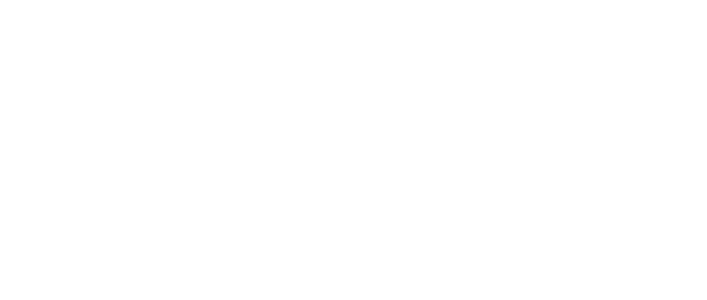
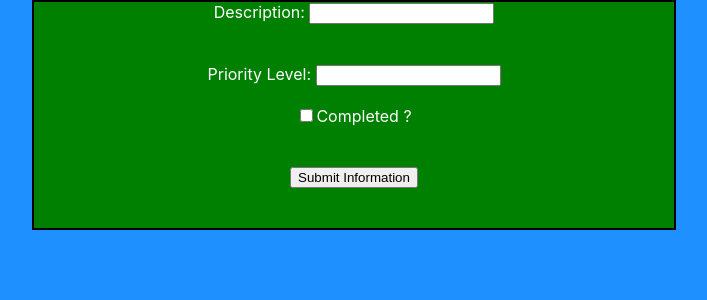
Before and after one commit to hardipchander/frontendApp, a React (Create React App) app: page /newtask in a window 1280 px wide. Before the commit this address had no page. Shown: the top 300 px of the page, without its empty margins (288-995 px from the left). Built offline with nearby package versions, Linux system fonts and the light colour scheme.

Commit message:
Added the forms in containers to add a employee and a task

```diff
--- a/src/App.js
+++ b/src/App.js
@@ -10,6 +10,7 @@
 import SingleEmployee from './Componets/Containers/SingleEmployee';
 import EditEmployee from './Componets/Containers/EditEmployee';
 import AddEmployee from './Componets/Containers/AddEmployee';
+import AddTask from './Componets/Containers/AddTask';
 
 function App() {
   return (
@@ -19,6 +20,7 @@
         <Route exact path="/tasks" element={<AllTasks/>}/>
         <Route exact path="/tasks/:taskId" element={<SingleTask/>}/>
         <Route exact path="/edittask/:taskId" element={<EditTask/>}/>
+        <Route exact path="/newtask" element={<AddTask/>}/>
         <Route exact path="/employees" element={<AllEmployees/>}/>
         <Route exact path="/employees/:employeeId" element={<SingleEmployee/>}/>
         <Route exact path="/editemployee/:employeeId" element={<EditEmployee/>}/>
--- /dev/null
+++ b/src/Componets/Containers/AddTask.js
@@ -0,0 +1,110 @@
+import React from "react";
+import {connect} from "react-redux";
+import { Navigate } from "react-router-dom";
+import '../../Styles/EditTask.css';
+
+// Need the thunk
+import {addTaskThunk} from '../../store/thunks';
+
+class AddTask extends React.Component {
+    constructor(props) {
+        super(props);
+        this.state={
+            description: "",
+            prioritylevel: "",
+            completionstatus: false,
+            redirect: false,
+            redirectId: null,
+            inputError: ""
+        };
+    }
+
+    componentWillUnmount() {
+        this.setState({redirect: false, redirectId: null});
+    }
+
+    handleTextChange = e => {
+        // Need to check if box is checked for completion status which is a boolean
+        const {type, checked} = e.target;
+        this.setState({[e.target.name]: type==="checkbox"? checked : e.target.value});
+    };
+
+    // Handle the submission of the form
+    handleSubmitForm = async e => {
+        // The form does not rerender with this line
+        e.preventDefault();
+
+        // Basic Form Validation
+        if(this.state.description==="" && this.state.prioritylevel==="") {
+            this.setState({inputError:"Description and Priority Level are required"});
+            return;
+        }
+        else if(this.state.description==="") {
+            this.setState({inputError:"Description is required"});
+            return;
+        }
+        else if(this.state.prioritylevel==="") {
+            this.setState({inputError:"Priority Level is required"});
+            return;
+        }
+        else { // All the input values are good
+            let task = {
+                description: this.state.description,
+                prioritylevel: this.state.prioritylevel,
+                completionstatus: this.state.completionstatus,
+            };
+
+            // The new task that needs to be added
+            let newTask=await this.props.addTask(task);
+
+            this.setState({
+                redirect: true,
+                redirectId: newTask.id,
+                inputError: ""
+            });
+        }
+    }
+
+    render() {
+        // Go Back to Single Task View
+        if(this.state.redirect) {
+            return (<Navigate to={`/tasks/${this.state.redirectId}`} replace={true}/>);
+        }
+
+        // Reuse the same form from edit task except leave out the employee picking option since it is not required for in adding task container
+        return (
+            <div className="Edit-Task">
+                <form className="EditTaskForm" onSubmit={(e) => this.handleSubmitForm(e)}>
+                    <label className="Task-Form-Input">Description: </label>
+                    <input type="text" name="description" value={this.state.description} onChange ={(e) => this.handleTextChange(e)}/>
+                    <br/>
+                    <br/>
+                    <br/>
+                    <label className="Task-Form-Input">Priority Level: </label>
+                    <input type="text" name="prioritylevel" value={this.state.prioritylevel} onChange={(e) => this.handleTextChange(e)}/>
+                    <br/>
+                    <br/>
+                    <input type="checkbox" id="completionstatus" name="completionstatus" checked={this.state.completionstatus} onChange={(e) => this.handleTextChange(e)}></input>
+                    <label className="Task-Form-Input">Completed ? </label>
+                    <br/>
+                    <br/>
+                    <br/>
+                    <button type="submit" className="Submit-Task-Button">Submit Information</button>
+                    <br/>
+                    <br/>
+                    <br/>
+                </form>
+                <br/>
+                {this.state.inputError!=="" && <h2 className="input-task-form-error">{this.state.inputError}</h2>}
+
+
+            </div>
+        );
+    }
+}
+
+const mapDispatch = (dispatch) => {
+    return({addTask: (task) => dispatch(addTaskThunk(task)),});
+}
+
+export default connect(null, mapDispatch)(AddTask);
--- a/src/Componets/Containers/AllEmployees.js
+++ b/src/Componets/Containers/AllEmployees.js
@@ -17,7 +17,7 @@
             <div className="AllEmployeesView">
                 <div className="HeaderPart">
                     <Link to='/' className="link-back-Home">Back To HomePage</Link>
-                    <Link to='/newemployee' className="Add-Employee-Button">Add Employee</Link>
+                    <Link to='/newemployee' className="Add-Employee-Button">Add a Employee</Link>
                     <h2 className="list-Name-employee">Employees List</h2>
                 </div>
                 <AllEmployeesView allEmployees={this.props.allEmployees} deleteEmployee={this.props.deleteEmployee}/>
--- a/src/Componets/Containers/AllTasks.js
+++ b/src/Componets/Containers/AllTasks.js
@@ -20,10 +20,9 @@
     render() {
         return(
             <div className="AllTasksView">
-                <h1>All the Tasks</h1>
-                <br/>
                 <div className="topPart">
                     <Link to='/' className="link-back">Back To HomePage</Link>
+                    <Link to='/newtask' className="Add-Task-Button">Add a Task</Link>
                     <h2 className="list-Name">Tasks List</h2>
                 </div>
                 <br/>
--- a/src/Styles/AllEmployees.css
+++ b/src/Styles/AllEmployees.css
@@ -84,6 +84,11 @@
     margin-left: 10px;
 }
 
+.delete-button:hover {
+    margin-left: 10px;
+    cursor: pointer;
+}
+
 .Add-Employee-Button {
     color: white;
     text-decoration: none;
@@ -103,4 +108,5 @@
     background-color: rgba(13,19,33,0.9);
     border-radius: 12px;
     font-size: 1vw;
+    cursor: pointer;
 }
--- a/src/Styles/AllTasks.css
+++ b/src/Styles/AllTasks.css
@@ -88,3 +88,31 @@
 .delete-button-task {
     margin-left: 10px;
 }
+
+.delete-button-task:hover {
+    margin-left: 10px;
+    cursor: pointer;
+}
+
+
+.Add-Task-Button {
+    color: white;
+    text-decoration: none;
+    padding: 1vw;
+    background-color: rgba(13, 19, 33,0.6);
+    border-radius: 12px;
+    font-size: 1vw;
+    margin-top: 2vh;
+}
+
+.Add-Task-Button:hover {
+    color: white;
+    font-weight: bold;
+    text-decoration: none;
+    padding: 1vw;
+    margin-top: 2vh;
+    background-color: rgba(13,19,33,0.9);
+    border-radius: 12px;
+    font-size: 1vw;
+    cursor: pointer;
+}
```
